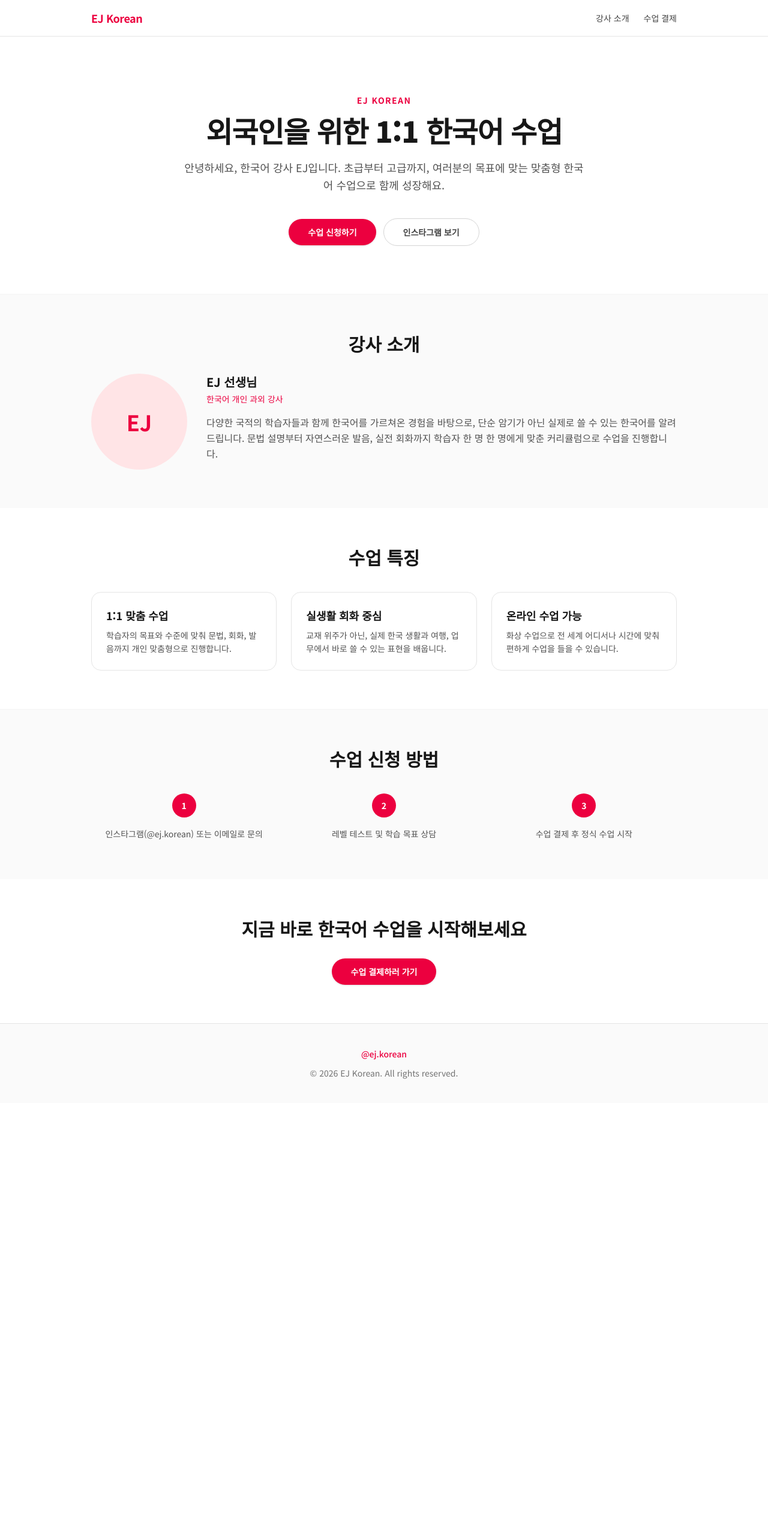
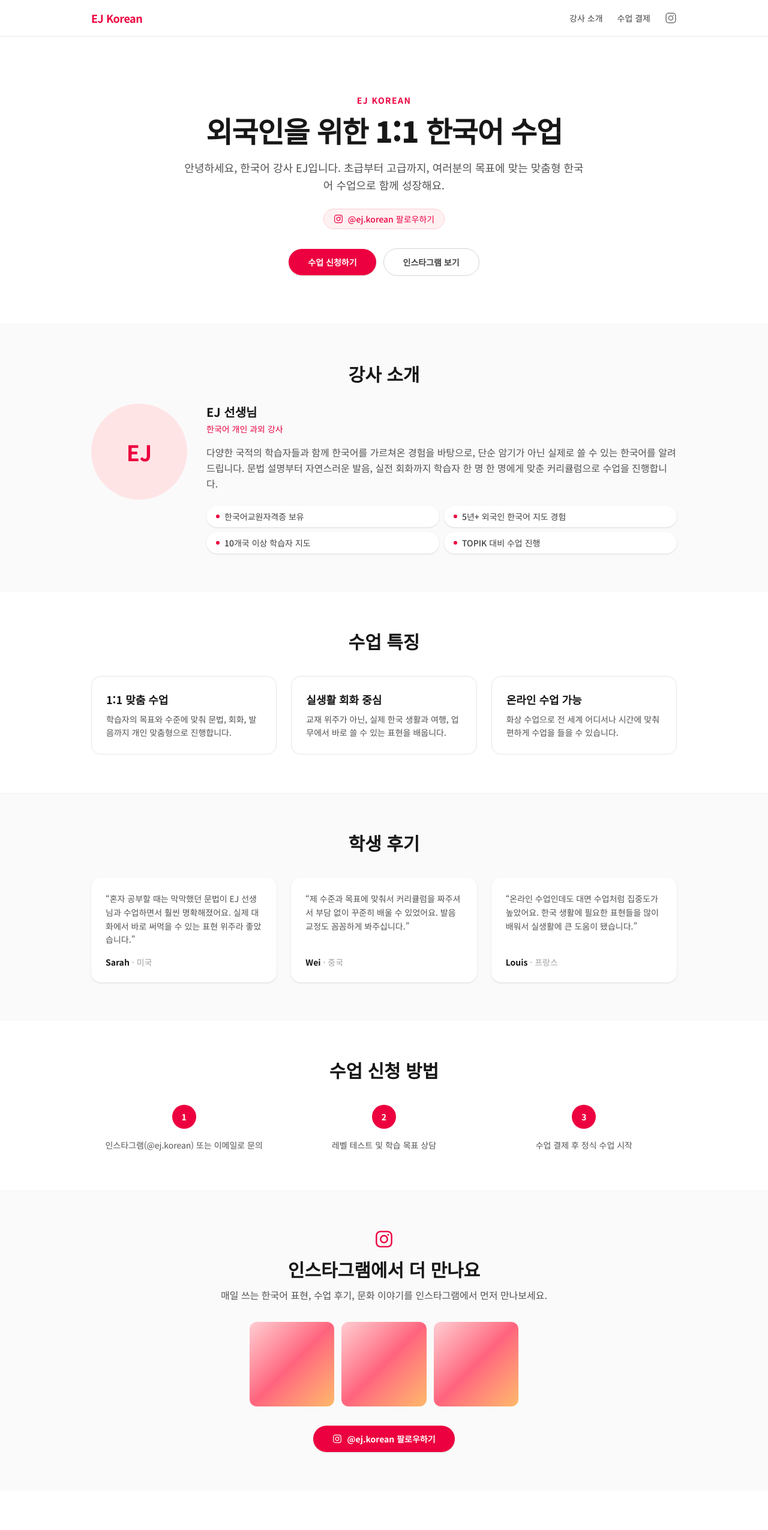
Before and after one commit to AidenBKHan/EJ-Korean, a Next.js app: page / in a window 1280 px wide. Shown: the top 2551 px of the page at 60% size. Before the commit the page ends 1839 px from the top, so only its background shows below. Built offline with nearby package versions, Linux system fonts and the light colour scheme.

Commit message:
Flesh out homepage content and add Instagram integration
Add Instagram icon links across header/hero/footer, a placeholder
instructor bio with credentials, student testimonials, and an
Instagram bridge section so the homepage reads like a finished site.

```diff
--- a/src/app/page.tsx
+++ b/src/app/page.tsx
@@ -1,4 +1,13 @@
 import Link from "next/link";
+import InstagramIcon from "@/components/icons/InstagramIcon";
+import { INSTAGRAM_HANDLE, INSTAGRAM_URL } from "@/lib/social";
+
+const credentials = [
+  "한국어교원자격증 보유",
+  "5년+ 외국인 한국어 지도 경험",
+  "10개국 이상 학습자 지도",
+  "TOPIK 대비 수업 진행",
+];
 
 const highlights = [
   {
@@ -15,6 +24,27 @@ const highlights = [
     title: "온라인 수업 가능",
     description:
       "화상 수업으로 전 세계 어디서나 시간에 맞춰 편하게 수업을 들을 수 있습니다.",
+  },
+];
+
+const testimonials = [
+  {
+    quote:
+      "혼자 공부할 때는 막막했던 문법이 EJ 선생님과 수업하면서 훨씬 명확해졌어요. 실제 대화에서 바로 써먹을 수 있는 표현 위주라 좋았습니다.",
+    name: "Sarah",
+    origin: "미국",
+  },
+  {
+    quote:
+      "제 수준과 목표에 맞춰서 커리큘럼을 짜주셔서 부담 없이 꾸준히 배울 수 있었어요. 발음 교정도 꼼꼼하게 봐주십니다.",
+    name: "Wei",
+    origin: "중국",
+  },
+  {
+    quote:
+      "온라인 수업인데도 대면 수업처럼 집중도가 높았어요. 한국 생활에 필요한 표현들을 많이 배워서 실생활에 큰 도움이 됐습니다.",
+    name: "Louis",
+    origin: "프랑스",
   },
 ];
 
@@ -40,7 +70,18 @@ export default function Home() {
           안녕하세요, 한국어 강사 EJ입니다. 초급부터 고급까지, 여러분의 목표에
           맞는 맞춤형 한국어 수업으로 함께 성장해요.
         </p>
-        <div className="mt-10 flex flex-col items-center justify-center gap-3 sm:flex-row">
+
+        <a
+          href={INSTAGRAM_URL}
+          target="_blank"
+          rel="noopener noreferrer"
+          className="mx-auto mt-6 inline-flex items-center gap-2 rounded-full border border-rose-200 bg-rose-50 px-4 py-1.5 text-sm font-medium text-rose-600 transition-colors hover:bg-rose-100"
+        >
+          <InstagramIcon className="h-4 w-4" />
+          {INSTAGRAM_HANDLE} 팔로우하기
+        </a>
+
+        <div className="mt-8 flex flex-col items-center justify-center gap-3 sm:flex-row">
           <Link
             href="/payment"
             className="w-full rounded-full bg-rose-600 px-8 py-3 text-sm font-semibold text-white shadow-sm transition-colors hover:bg-rose-700 sm:w-auto"
@@ -48,7 +89,7 @@ export default function Home() {
             수업 신청하기
           </Link>
           <a
-            href="https://www.instagram.com/ej.korean"
+            href={INSTAGRAM_URL}
             target="_blank"
             rel="noopener noreferrer"
             className="w-full rounded-full border border-neutral-300 px-8 py-3 text-sm font-semibold text-neutral-700 transition-colors hover:border-rose-300 hover:text-rose-600 sm:w-auto"
@@ -79,6 +120,17 @@ export default function Home() {
                 문법 설명부터 자연스러운 발음, 실전 회화까지 학습자 한 명 한 명에게
                 맞춘 커리큘럼으로 수업을 진행합니다.
               </p>
+              <ul className="mt-6 grid gap-2 sm:grid-cols-2">
+                {credentials.map((item) => (
+                  <li
+                    key={item}
+                    className="flex items-center justify-center gap-2 rounded-full bg-white px-4 py-2 text-sm font-medium text-neutral-700 shadow-sm sm:justify-start"
+                  >
+                    <span className="h-1.5 w-1.5 shrink-0 rounded-full bg-rose-600" />
+                    {item}
+                  </li>
+                ))}
+              </ul>
             </div>
           </div>
         </div>
@@ -106,9 +158,35 @@ export default function Home() {
         </div>
       </section>
 
-      {/* How it works */}
+      {/* Testimonials */}
       <section className="border-t border-neutral-100 bg-neutral-50">
         <div className="mx-auto max-w-5xl px-6 py-16">
+          <h2 className="text-center text-2xl font-bold text-neutral-900 sm:text-3xl">
+            학생 후기
+          </h2>
+          <div className="mt-10 grid gap-6 sm:grid-cols-3">
+            {testimonials.map((item) => (
+              <figure
+                key={item.name}
+                className="flex flex-col rounded-2xl bg-white p-6 shadow-sm"
+              >
+                <blockquote className="flex-1 text-sm leading-relaxed text-neutral-600">
+                  &ldquo;{item.quote}&rdquo;
+                </blockquote>
+                <figcaption className="mt-4 text-sm font-semibold text-neutral-900">
+                  {item.name}
+                  <span className="ml-1 font-normal text-neutral-400">
+                    · {item.origin}
+                  </span>
+                </figcaption>
+              </figure>
+            ))}
+          </div>
+        </div>
+      </section>
+
+      {/* How it works */}
+      <section className="mx-auto max-w-5xl px-6 py-16">
         <h2 className="text-center text-2xl font-bold text-neutral-900 sm:text-3xl">
           수업 신청 방법
         </h2>
@@ -124,6 +202,36 @@ export default function Home() {
             </div>
           ))}
         </div>
+      </section>
+
+      {/* Instagram bridge */}
+      <section className="border-t border-neutral-100 bg-neutral-50">
+        <div className="mx-auto max-w-5xl px-6 py-16 text-center">
+          <InstagramIcon className="mx-auto h-8 w-8 text-rose-600" />
+          <h2 className="mt-4 text-2xl font-bold text-neutral-900 sm:text-3xl">
+            인스타그램에서 더 만나요
+          </h2>
+          <p className="mx-auto mt-3 max-w-xl text-sm leading-relaxed text-neutral-600 sm:text-base">
+            매일 쓰는 한국어 표현, 수업 후기, 문화 이야기를 인스타그램에서
+            먼저 만나보세요.
+          </p>
+          <div className="mx-auto mt-8 grid max-w-md grid-cols-3 gap-3">
+            {[0, 1, 2].map((i) => (
+              <div
+                key={i}
+                className="aspect-square rounded-xl bg-gradient-to-br from-rose-200 via-rose-400 to-orange-300"
+              />
+            ))}
+          </div>
+          <a
+            href={INSTAGRAM_URL}
+            target="_blank"
+            rel="noopener noreferrer"
+            className="mt-8 inline-flex items-center gap-2 rounded-full bg-rose-600 px-8 py-3 text-sm font-semibold text-white shadow-sm transition-colors hover:bg-rose-700"
+          >
+            <InstagramIcon className="h-4 w-4" />
+            {INSTAGRAM_HANDLE} 팔로우하기
+          </a>
         </div>
       </section>
 
--- a/src/components/Footer.tsx
+++ b/src/components/Footer.tsx
@@ -1,14 +1,18 @@
+import InstagramIcon from "@/components/icons/InstagramIcon";
+import { INSTAGRAM_HANDLE, INSTAGRAM_URL } from "@/lib/social";
+
 export default function Footer() {
   return (
     <footer className="border-t border-neutral-200 bg-neutral-50">
       <div className="mx-auto flex max-w-5xl flex-col items-center gap-3 px-6 py-10 text-sm text-neutral-500">
         <a
-          href="https://www.instagram.com/ej.korean"
+          href={INSTAGRAM_URL}
           target="_blank"
           rel="noopener noreferrer"
-          className="font-medium text-rose-600 hover:underline"
+          className="flex items-center gap-2 font-medium text-rose-600 hover:underline"
         >
-          @ej.korean
+          <InstagramIcon className="h-4 w-4" />
+          {INSTAGRAM_HANDLE}
         </a>
         <p>&copy; {new Date().getFullYear()} EJ Korean. All rights reserved.</p>
       </div>
--- a/src/components/Header.tsx
+++ b/src/components/Header.tsx
@@ -1,4 +1,6 @@
 import Link from "next/link";
+import InstagramIcon from "@/components/icons/InstagramIcon";
+import { INSTAGRAM_URL } from "@/lib/social";
 
 const navLinks = [
   { href: "/", label: "강사 소개" },
@@ -22,6 +24,15 @@ export default function Header() {
               {link.label}
             </Link>
           ))}
+          <a
+            href={INSTAGRAM_URL}
+            target="_blank"
+            rel="noopener noreferrer"
+            aria-label="Instagram @ej.korean"
+            className="text-neutral-500 transition-colors hover:text-rose-600"
+          >
+            <InstagramIcon className="h-5 w-5" />
+          </a>
         </nav>
       </div>
     </header>
--- /dev/null
+++ b/src/components/icons/InstagramIcon.tsx
@@ -0,0 +1,27 @@
+export default function InstagramIcon({
+  className,
+}: {
+  className?: string;
+}) {
+  return (
+    <svg
+      viewBox="0 0 24 24"
+      fill="none"
+      xmlns="http://www.w3.org/2000/svg"
+      className={className}
+      aria-hidden="true"
+    >
+      <rect
+        x="2.5"
+        y="2.5"
+        width="19"
+        height="19"
+        rx="5"
+        stroke="currentColor"
+        strokeWidth="1.8"
+      />
+      <circle cx="12" cy="12" r="4.3" stroke="currentColor" strokeWidth="1.8" />
+      <circle cx="17.2" cy="6.8" r="1.1" fill="currentColor" />
+    </svg>
+  );
+}
--- /dev/null
+++ b/src/lib/social.ts
@@ -0,0 +1,2 @@
+export const INSTAGRAM_HANDLE = "@ej.korean";
+export const INSTAGRAM_URL = "https://www.instagram.com/ej.korean";
```
Lines whose indentation alone changed are shown as unchanged.
